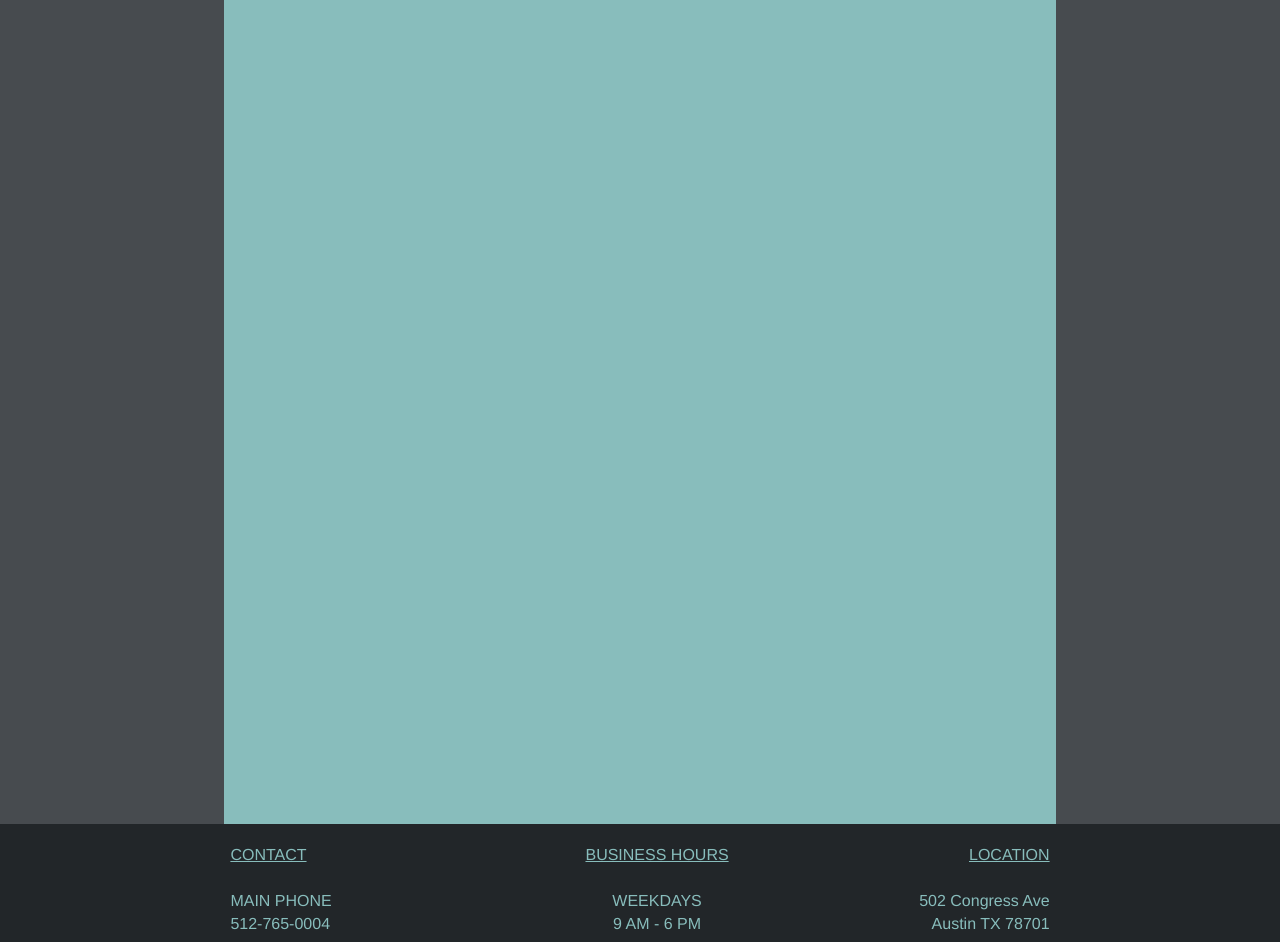
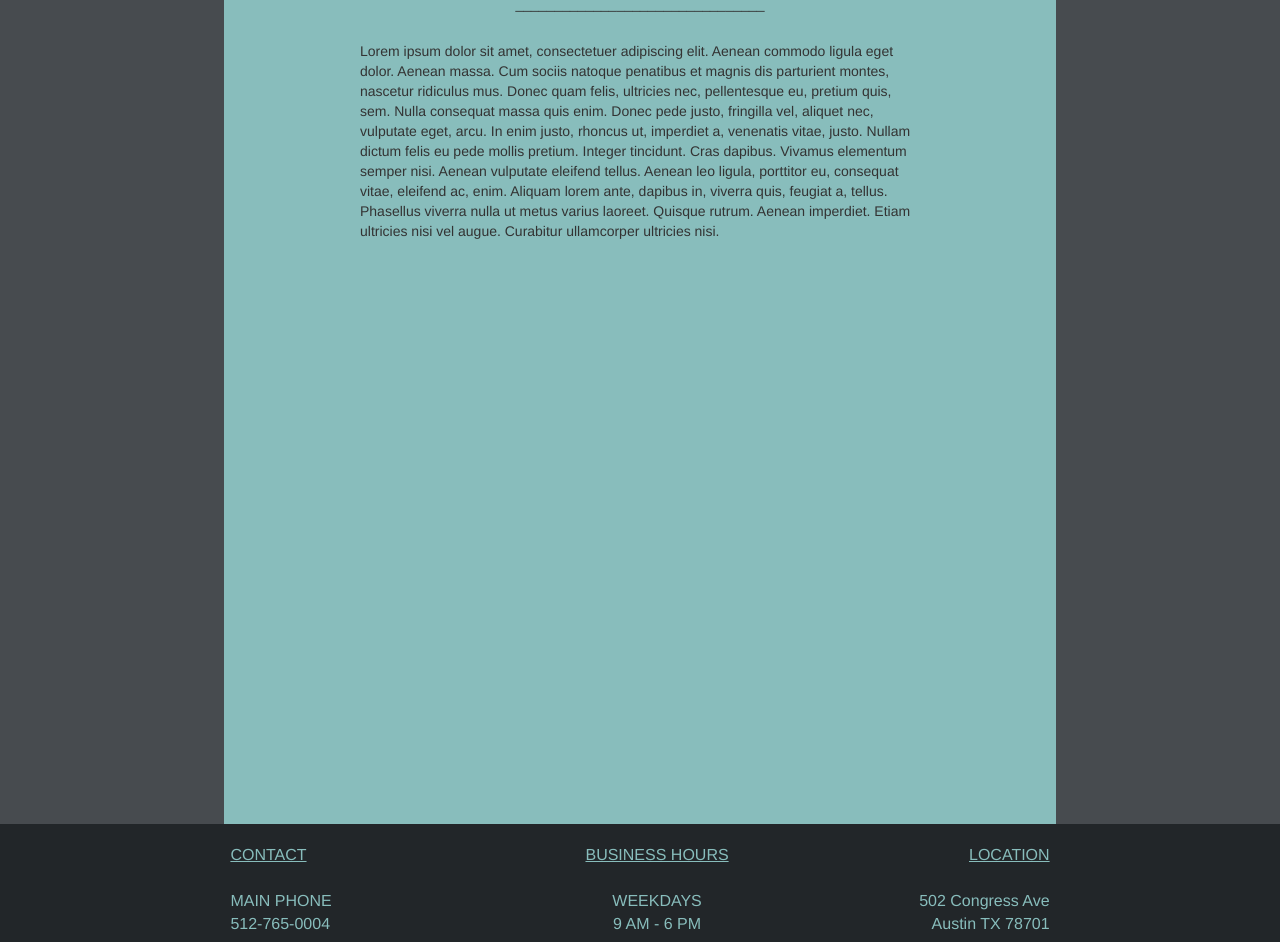
Before and after one commit to vinedsel/astro-cars, a website: page about.html in a window 1280 px wide. Shown: the part 630-1572 px from the top of the page. Drawn offline with nearby package versions, Linux system fonts and the light colour scheme.

Commit message:
Modded files and created About text.

```diff
--- a/about.html
+++ b/about.html
@@ -51,6 +51,15 @@
 
   <div class="container2">
     <div class="box2">
+
+      <div class="subContainer">
+        <h1>About us...</h1>
+        <p id="line">________________________________</p>
+        <p id="about">Lorem ipsum dolor sit amet, consectetuer adipiscing elit. Aenean commodo ligula eget dolor. Aenean massa. Cum sociis natoque penatibus et magnis dis parturient montes, nascetur ridiculus mus. Donec quam felis, ultricies nec, pellentesque eu, pretium
+          quis, sem. Nulla consequat massa quis enim. Donec pede justo, fringilla vel, aliquet nec, vulputate eget, arcu. In enim justo, rhoncus ut, imperdiet a, venenatis vitae, justo. Nullam dictum felis eu pede mollis pretium. Integer tincidunt. Cras
+          dapibus. Vivamus elementum semper nisi. Aenean vulputate eleifend tellus. Aenean leo ligula, porttitor eu, consequat vitae, eleifend ac, enim. Aliquam lorem ante, dapibus in, viverra quis, feugiat a, tellus. Phasellus viverra nulla ut metus
+          varius laoreet. Quisque rutrum. Aenean imperdiet. Etiam ultricies nisi vel augue. Curabitur ullamcorper ultricies nisi.</p>
+      </div>
 
     </div>
   </div>
--- a/astromoderne.css
+++ b/astromoderne.css
@@ -1,4 +1,3 @@
-
 /*1/3 Header*/
 
 /*header space*/
@@ -10,7 +9,6 @@
   width: 100%;
   background-color: #222629;
 }
-
 
 /*navigation bar*/
 
@@ -27,7 +25,6 @@
   border-right: none;
   padding-left: -20px;
   padding-right: 15px;
-
 }
 
 .navlink {
@@ -37,7 +34,6 @@
   color: #88BDBC;
   background-color: #222629;
   padding-top: 10px;
-
   height: 40px;
   width: 130px;
   border-radius: 10px;
@@ -67,7 +63,6 @@ li {
   text-align: center;
 }
 
-
 /*navigation buttons*/
 
 .home>a:hover {
@@ -94,7 +89,6 @@ li {
   text-decoration: none;
 }
 
-
 /*2/3 Main Body Context*/
 
 /*background container*/
@@ -107,7 +101,6 @@ li {
   background-color: #474B4F;
 }
 
-
 /*foreground container*/
 
 .box2 {
@@ -119,7 +112,6 @@ li {
   background-color: #88BDBC;
 }
 
-
 /*movie container*/
 
 #w-engine {
@@ -128,7 +120,6 @@ li {
 }
 
 #line {
-  margin-bottom: 20px;
   margin-bottom: 27px;
 }
 
@@ -145,12 +136,22 @@ li {
   text-align: left;
 }
 
-.movie {
+.subContainer {
   position: relative;
   display: inline-block;
   margin: 0 auto;
   padding-top: 100px;
   text-align: center;
+}
+
+
+/*About*/
+
+#about {
+  position: relative;
+  display: flex;
+  width: 560px;
+  text-align: left;
 }
 
 
```
Also changed, not shown: index.html (+2 -2 lines). Lines whose indentation alone changed are shown as unchanged.
